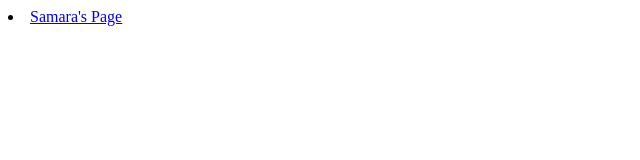
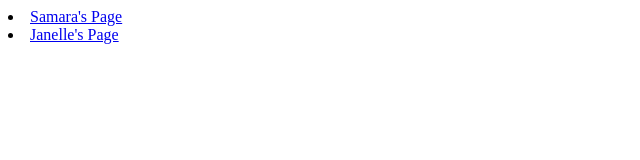
Before and after one commit to SamaraMaciel/SamaraMaciel.github.io, a plain HTML site: page index.html in a window 1280 px wide. Shown: the whole page, without its empty margins (0-640 px from the left). Drawn offline with Linux system fonts and the light colour scheme.

Commit message:
link to janelle's page

```diff
--- a/index.html
+++ b/index.html
@@ -8,6 +8,6 @@
 </head>
 <body>
     <li><a class="button" href="./samara.html">Samara's Page</a></li>
-
+    <li><a class="button" href="./janelle.html">Janelle's Page</a></li>
 </body>
 </html>
```
